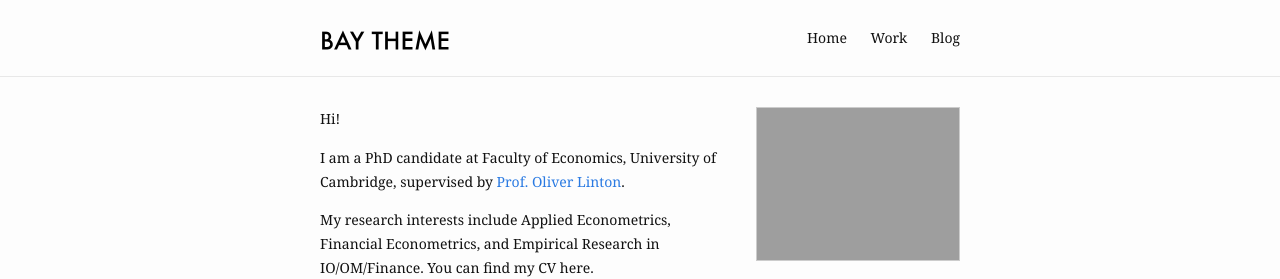
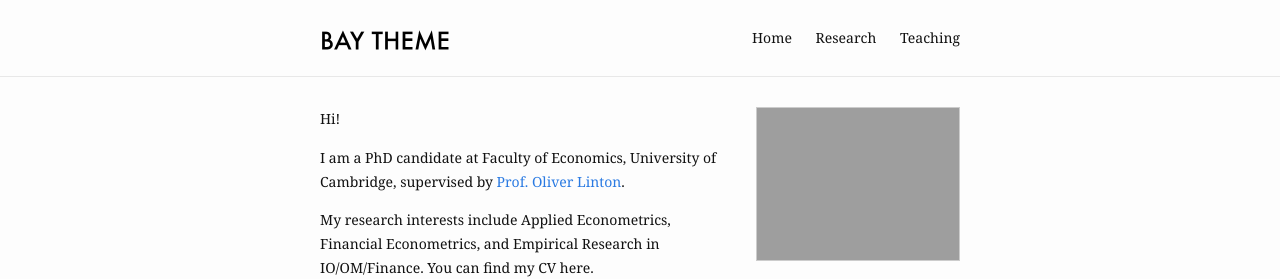
Before and after one commit to zhaocheng-zhang/zhaocheng-zhang.github.io, a Jekyll site: the page built from index.md, in a window 1280 px wide. Shown: the top 279 px of the page. Built offline with Jekyll 4.4.1, drawn with Linux system fonts in a browser that asks for light colours.

Commit message:
Update _config.yml

```diff
--- a/_config.yml
+++ b/_config.yml
@@ -13,8 +13,8 @@ header:
   pages:
     - name: Home
       slug: /
-    - name: Work
-    - name: Blog
+    - name: Research
+    - name: Teaching
 
 footer:
   show_powered_by: false
```
